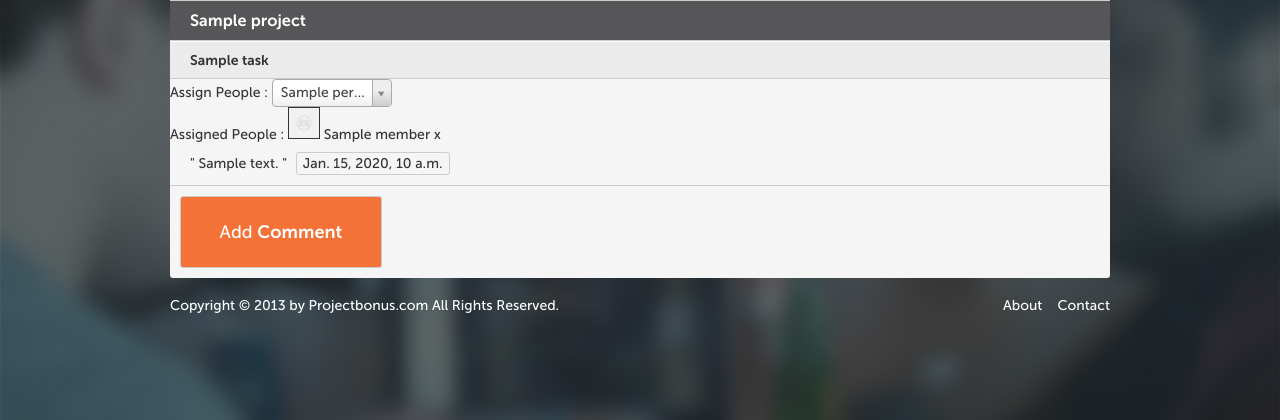
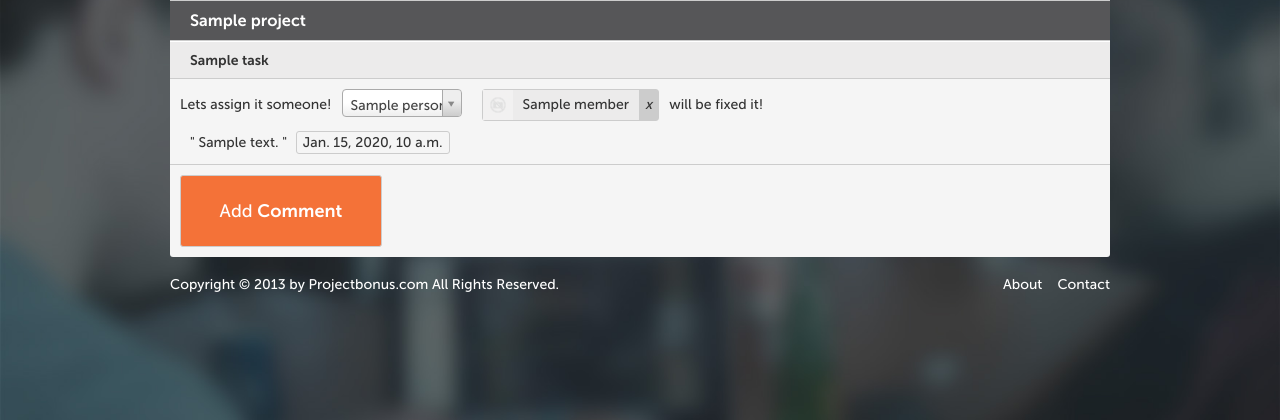
Before and after one commit to luterien/heroject, a Django app: template templates/projects/task_details.html in a window 1280 px wide. Shown: the part 100-520 px from the top of the page. Run offline with Django 3.2, Linux system fonts and the light colour scheme; tables that the repository leaves empty hold one stand-in row (values such as "Sample post"); the template is opened without the code that fills it: values that come from a table or form of the project are taken from there, most other values are stand-ins (such as "Sample title", 1, 10 or a date in 2020); parts of the project's set-up code (start-up, migrations or seed data) failed here and were passed over.

Commit message:
task detaili yaparken sana biraz giydirdim gardas kusura bakma

```diff
--- a/static/css/style.css
+++ b/static/css/style.css
@@ -8,6 +8,7 @@
 *		{margin: 0; padding: 0;}
 li		{list-style: none;}
 a		{text-decoration: none; color: #333;}
+img 	{border: 0;}
 a:hover	{color: #777;}
 
 /*		Fonts		*/
@@ -27,6 +28,11 @@ a:hover	{color: #777;}
 .icon.share		{background-position: -124px 0; width: 20px; height: 20px;}
 .icon.comment	{background-position: -70px -24px; width: 20px; height: 16px;}
 .icon.mail		{background-position: 0 -27px; width: 15px; height: 12px;}
+.icon.invite		{background-position: -132px -27px; width: 18px; height: 21px;}
+.icon.invite-act	{background-position: -112px -27px; width: 18px; height: 21px;}
+.icon.notification	{background-position: -26px -50px; width: 24px; height: 21px;}
+.icon.notification-act	{background-position: 0 -50px; width: 24px; height: 21px;}
+.icon.discussion	{background-position: -91px -26px; width: 20px; height: 16px;}
 
 /*		Globals		*/
 .container 	{width: 940px; margin: 0 auto;}
@@ -55,6 +61,12 @@ input[type="checkbox"] {display: none;}
 #nav .user-nav span			{float: left; display: block; line-height: 20px; padding: 10px 0;}
 #nav .user-nav .mini-img	{width: 36px; float: left; display: block; height: 36px; border-radius: 36px; overflow: hidden; margin-right: 10px; padding: 0; border: 1px solid #abaaaa; }
 #nav .user-nav .mini-img img	{max-width: 100%;}
+
+#nav .invites, #nav .notifications 	{float: right; border-right: 1px solid #ccc; border-left: 1px solid #fff;}
+#nav .invites 			{margin-right: 15px;}
+#nav .notifications  		{border-right: 0;}
+#nav .invites a, #nav .notifications a 	{line-height: 37px; padding: 0 15px;}
+#nav .invites a i, #nav .notifications a i 	{margin-top: 15px;}
 
 #content .container 	{background: #f5f5f5; border-radius: 0 0 3px 3px; border-top: 1px solid #ccc; overflow: hidden;}
 #content #leftside 		{width: 238px; min-height: 450px; float: left; border-right: 1px solid #fff;}
@@ -219,9 +231,23 @@ body 		{font-family: 'font500',sans-serif; color: #333; font-size: 14px; backgro
 .discussion.profile-cnt form textarea 	{width: 100%; float: left; margin-bottom: 10px; padding: 10px; font-size: 16px;}
 .discussion.profile-cnt form .btn 	{padding: 10px; height: 20px; line-height: 20px;}
 
+.discussions li 	{margin: 10px 0;}
+.discussions li i {float: left; margin-right: 5px;}
+
 .p-head .top form .select2 	{width: 160px;}
 .p-head .top form .select2-choice span 	{color: #333; line-height: 15px;}
 
 .inv-reqs .req {margin: 10px 0; border-top: 1px solid #ccc; padding-top: 10px;}
 .inv-reqs .req .btn {width: 140px; height: 30px; line-height: 34px; margin-top: 5px;}
 .inv-reqs .req .btn.decl {background: #ccc;}
+
+.assign  	{float: left; margin: 10px;}
+.assign span 	{float: left; line-height: 32px; margin-right: 10px;}
+#assigned  	{float: left; margin: 10px;}
+#assigned div 	{float: left; background: #ecebeb; border: 1px solid #ccc; border-radius: 3px; }
+#assigned div a 	{float: left; line-height: 30px;}
+#assigned div a img 	{float: left; margin-right: 10px;}
+#assigned #remove_from_task 	{float: right; background: #ccc; padding: 0 6px; cursor: pointer; margin-left: 10px;}
+#assigned span 	{float: left; line-height: 32px; margin-left: 10px;}
+
+.task-detail .p-head 	{width: 100%; float: left;}
--- a/templates/base.html
+++ b/templates/base.html
@@ -48,12 +48,6 @@
             <a href="{% url 'profile_details' %}">ONLY ME</a>
         </li>
         <li>
-            <a href="/profile/invitations/">INVITATIONS</a>
-        </li>
-        <li>
-            <a href="/profile/notifications/">NOTIFICATIONS</a>
-        </li>
-        <li>
           <a class="br0">&nbsp;</a>
         </li>
         <li class="user-nav">
@@ -73,6 +67,12 @@
               <li><a href="{% url 'logout' %}">Logout</a></li>
             </ul>
           </div>
+        </li>
+        <li class="invites">
+            <a href="/profile/invitations/"><span><i class="icon invite"></i></span></a>
+        </li>
+        <li class="notifications">
+            <a href="/profile/notifications/"><i class="icon notification"></i></a>
         </li>
       </ul>
     {% endblock %}
--- a/templates/projects/assigned_people.html
+++ b/templates/projects/assigned_people.html
@@ -1,14 +1,15 @@
-Assigned People :
 {% for person in task.people.all %}
-    <span>
-        <a href="#">
-            <img src="{{ STATIC_URL }}img/no-img.jpg" height="30" border="1" /> {{ person }}
+    <div>
+        <a>
+            <img src="{{ STATIC_URL }}img/no-img.jpg" height="30" > {{ person }}
         </a>
         <a>
-            <span id="remove_from_task">
+            <em id="remove_from_task">
                 x
                 <input type="hidden" value="{{ person.id }}" id="rm_user_id" />
-            </span>
+            </em>
         </a>
-    </span>
+    </div>
 {% endfor %}
+
+<span>will be fixed it!</span>
--- a/templates/projects/task_details.html
+++ b/templates/projects/task_details.html
@@ -10,7 +10,7 @@
         </h3>
         <h4 class="bottom">{{ task }}</h4>
         <div class="assign">
-            Assign People :
+            <span>Lets assign it someone!</span>
             <select>
                 <option value="">{{ person }}</option>
                 {% for person in task.project.people.all %}
```
Also changed, not shown: templates/projects/project_details.html (+6 -5 lines), static/img/sprite.png.
